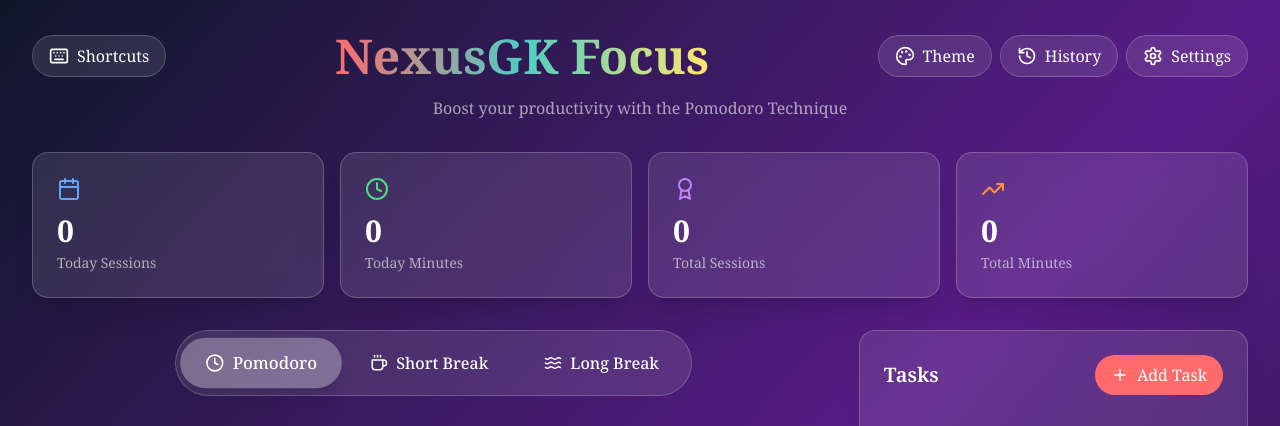
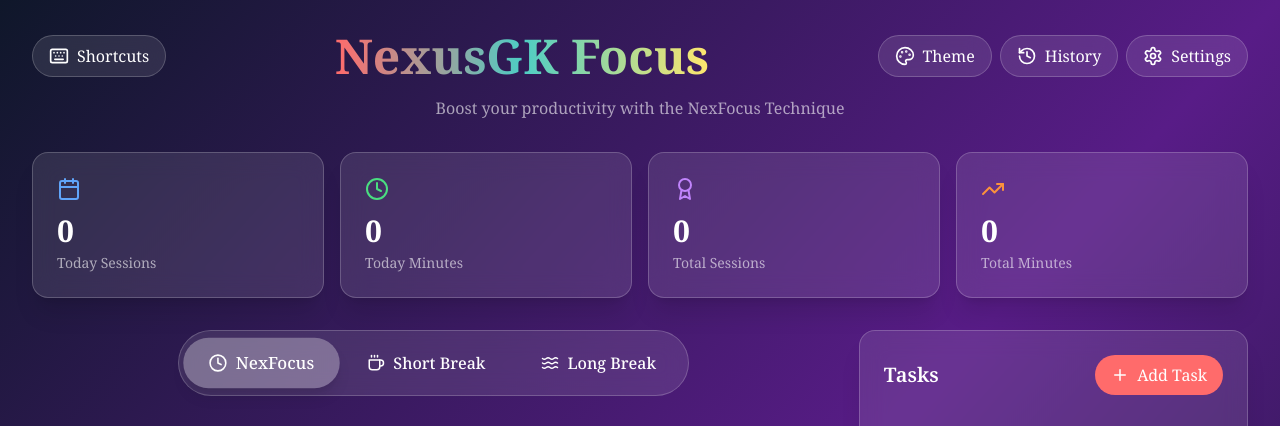
Before and after one commit to NexusGK-Softwares-Company/NexusGK_Focus, a React (Vite) app: page / in a window 1280 px wide. Shown: the top 426 px of the page. Built offline with nearby package versions, Linux system fonts and the light colour scheme.

Commit message:
Update title and references in the app to reflect rebranding from Pomodoro Timer to NexFocus Timer, including changes in index.html, App.tsx, and ModeSelector.tsx components.

```diff
--- a/index.html
+++ b/index.html
@@ -7,7 +7,7 @@
     <link rel="preconnect" href="https://fonts.googleapis.com" />
     <link rel="preconnect" href="https://fonts.gstatic.com" crossorigin />
     <link href="https://fonts.googleapis.com/css2?family=Noto+Serif:wght@400;500;600;700&display=swap" rel="stylesheet" />
-    <title>NexusGK Focus - Pomodoro Timer</title>
+    <title>NexusGK Focus - NexFocus Timer</title>
   </head>
   <body>
     <div id="root"></div>
--- a/src/App.tsx
+++ b/src/App.tsx
@@ -337,7 +337,7 @@ function App() {
               </button>
             </div>
           </div>
-          <p className="text-white/60">Boost your productivity with the Pomodoro Technique</p>
+          <p className="text-white/60">Boost your productivity with the NexFocus Technique</p>
         </header>
 
         {/* Stats */}
--- a/src/components/ModeSelector.tsx
+++ b/src/components/ModeSelector.tsx
@@ -9,7 +9,7 @@ interface ModeSelectorProps {
 
 export const ModeSelector: React.FC<ModeSelectorProps> = ({ currentMode, onModeChange }) => {
   const modes: { mode: TimerMode; label: string; icon: React.ReactNode }[] = [
-    { mode: 'pomodoro', label: 'Pomodoro', icon: <Clock size={18} /> },
+    { mode: 'pomodoro', label: 'NexFocus', icon: <Clock size={18} /> },
     { mode: 'shortBreak', label: 'Short Break', icon: <Coffee size={18} /> },
     { mode: 'longBreak', label: 'Long Break', icon: <Waves size={18} /> },
   ];
--- a/src/components/Settings.tsx
+++ b/src/components/Settings.tsx
@@ -45,7 +45,7 @@ export const Settings: React.FC<SettingsProps> = ({ settings, onSave, onClose })
             <h3 className="text-xl font-semibold mb-4 text-primary">Timer (minutes)</h3>
             <div className="space-y-4">
               <div className="flex items-center justify-between">
-                <label>Pomodoro</label>
+                <label>NexFocus</label>
                 <input
                   type="number"
                   min="1"
@@ -130,7 +130,7 @@ export const Settings: React.FC<SettingsProps> = ({ settings, onSave, onClose })
                 />
               </label>
               <label className="flex items-center justify-between cursor-pointer">
-                <span>Auto-start Pomodoros</span>
+                <span>Auto-start NexFocus</span>
                 <input
                   type="checkbox"
                   checked={localSettings.autoStartPomodoros}
```
